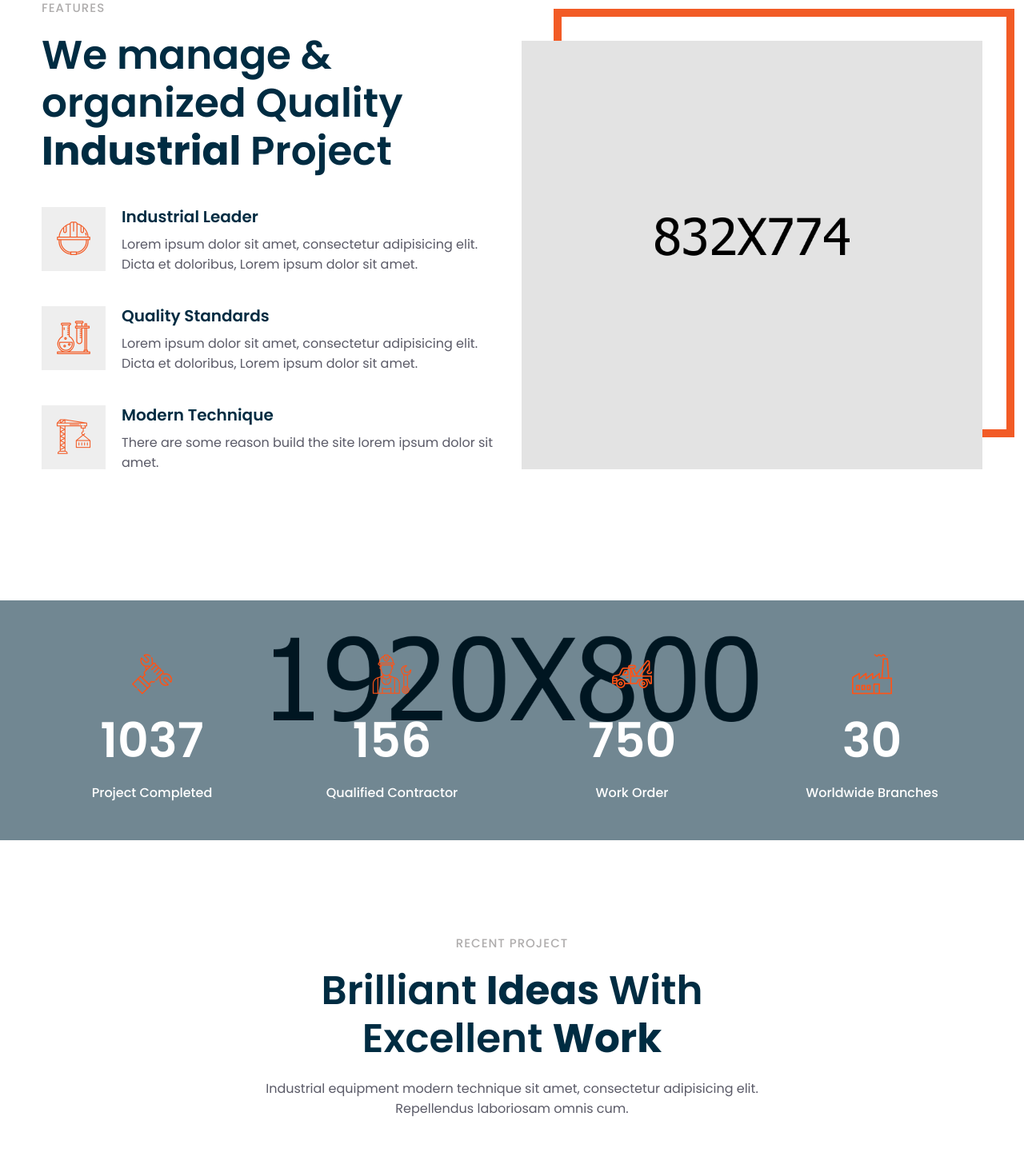
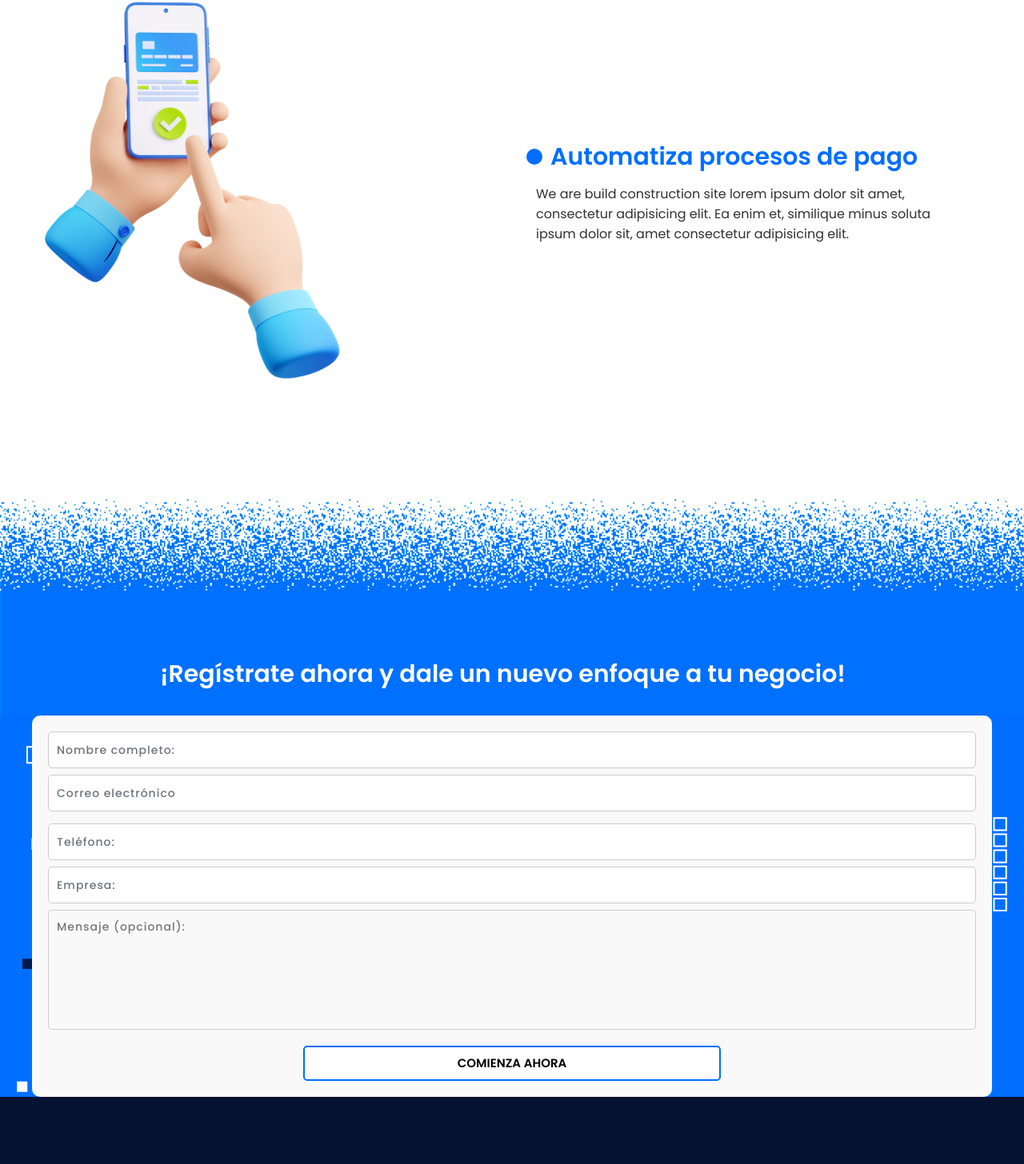
Before and after one commit to Jefferson0106/Smart-landing-T.J, a Vue app: page / in a window 1280 px wide. Shown: the part 2025-3481 px from the top of the page at 80% size. Built offline with nearby package versions, Linux system fonts and the light colour scheme.

Commit message:
fir 2 piso

```diff
--- a/public/assets/css/responsive.css
+++ b/public/assets/css/responsive.css
@@ -714,7 +714,7 @@
 	}
 
 	.achievement-area {
-		height: 950px;
+		height: 250px;
 	}
 
 	.single-counter-box {
--- a/public/assets/css/style.css
+++ b/public/assets/css/style.css
@@ -1408,11 +1408,10 @@ single-service-area.active {
 ============== */
 
 .achievement-area {
-	background-image: url(../img/achievement.jpg);
+	background-image: url(../img/pixelsbpix.png);
 	height: 300px;
 	background-size: cover;
 	background-position: center;
-	background-attachment: fixed;
 	display: -webkit-box;
 	display: -ms-flexbox;
 	display: flex;
@@ -1464,7 +1463,8 @@ single-service-area.active {
 ============== */
 
 .project-bg {
-	background-image: url(../img/project/project-1-1.jpg);
+	background-image: url(../img/ouxee.png);
+	background-color: #006fff;
 }
 
 .project-bg-2 {
--- a/src/components/about/AboutOne.vue
+++ b/src/components/about/AboutOne.vue
@@ -47,7 +47,7 @@
  @media (max-width: 767px) {
 	h1{
 	top: -60px;
-	left: -80px;
+	left: -10px;
 	margin: 60px;
 	text-align: center;
 	font-size: 19px;
@@ -55,12 +55,14 @@
 	color: #006fff;
 }
 .h2-titulo{
+	top: -190px;
 	left: -10px;
 	color: #006fff;
 	display: flex;
         align-items: center;
 		font-size: 18px;
 	margin: 1px;
+	white-space: nowrap;
 
 }
 .punto {
@@ -74,11 +76,19 @@
 		display: table-cell;
 	}
 	.imagen-cel{
-		width: 85%;
-		top: -190px;
+		left: 100px;
+		width: 50%;
+		top: -20px;
 		margin: 20px;
+		margin: 10px;
 		position: absolute;
 	}
+	p{
+	margin: 4px;
+	top: -190px;
+	left: 10px;
+	color: #313131;
+}
 
  }
 
--- a/src/components/counter/CounterOne.vue
+++ b/src/components/counter/CounterOne.vue
@@ -25,21 +25,32 @@ onUpdated(() => {
 
 <template>
     <div class="achievement-area">
- 		<div class="overlay-2"></div>
- 		<div class="container">
- 			<div class="row">
- 				<div class="col-lg-3 col-md-6 col-sm-6"
-				v-for="cn in counter.slice(0,4)" :key="cn.id"
-				>
- 					<div class="single-counter-box">
- 						<div class="fact-icon">
- 							<i :class="cn.icon"></i>
- 						</div>
- 						<p class="counter-number"><span>{{ cn.number }}</span></p>
- 						<h6>{{ cn.title }}</h6>
- 					</div>
- 				</div>
- 			</div>
- 		</div>
+ 		  <h2 class="title">¡Regístrate ahora y dale un nuevo enfoque a tu negocio!</h2>
  	</div>
 </template>
+
+<style scoped>
+
+
+@media (max-width: 767px) {
+	.title{
+	font-size: 18px;
+	position: absolute;
+  text-align: center;
+    top: 230px;
+    left: 10px;
+	color: #ffffff;
+
+}
+}
+@media (min-width: 768px) {
+.title{
+	font-size: 30px;
+	position: absolute;
+  text-align: center;
+    top: 230px;
+    left: 200px;
+	color: #ffffff;
+}
+}
+</style>
--- a/src/components/feature/FeatureOne.vue
+++ b/src/components/feature/FeatureOne.vue
@@ -15,32 +15,136 @@ onMounted(async () => {
 </script>
 
 <template>
-    <div class="feature-area section-padding">
+    <div class="about-area section-padding">
  		<div class="container">
- 			<div class="row">
+ 			<div class="row align-items-center">
  				<div class="col-lg-6 col-md-12 col-sm-12">
- 					<div class="section-title">
- 						<h6>Features</h6>
- 						<h2> We manage & organized Quality <b>Industrial</b> Project</h2>
- 					</div>
- 					<div class="single-feature-item"
-					v-for="feature in features.slice(0,3)" :key="feature.id"
-					>
- 						<div class="feature-icon">
- 							<i :class="feature.icon"></i>
+					<div class="about-img-wrap">
+                    <div class="image-one wow fadeInUp" data-wow-delay=".2s" style="visibility: visible; animation-delay: 0.2s; animation-name: fadeInUp;">
+                        <img class="imagen-cel" src="/assets/img/bank-card-mobile-phone-online-payment.jpg" alt="">
+                    </div>
+                    <div class="image-two wow fadeInUp" data-wow-delay=".4s" style="visibility: visible; animation-delay: 0.4s; animation-name: fadeInUp;">
+                        <!---img src="/assets/img/about/about-page-2.jpg" alt=""> --->
+                    </div>
+                </div>
+ 				</div>
+ 				<div class="col-lg-6 col-md-12 col-sm-12">
+ 					<div class="info-content-area">
+ 						<div class="section-title">
+ 							<!---h6>About Us</h6> --->
+ 							<h2 class="h2-titulo"><span class="punto"></span>Automatiza procesos de pago</h2>
  						</div>
- 						<div class="feature-content">
- 							<h5>{{ feature.title }}</h5>
- 							<p>{{ feature.content }}</p>
- 						</div>
+ 						<p>We are build construction site lorem ipsum dolor sit amet, consectetur adipisicing elit. Ea enim et, similique minus soluta ipsum dolor sit, amet consectetur adipisicing elit.</p>
+ 						<!---div class="about-list-item mt-30">
+							<p class="highlight">Since our launch in 1995, to deliver high value project.</p>
+							<p class="highlight">We always provide flexible & quality task. </p>
+							<p class="highlight">Uninque latest machinary used the industrial project.</p>
+						</div>
+
+ 						<div class="row founded">
+ 							<div class="col-lg-4 col-md-6 col-12">
+ 								<div class="years"><span>25</span>Year of Success</div>
+ 							</div>
+ 							<div class="col-lg-8 col-md-6 col-12">
+ 								<div class="text">Since we established in 1995 experience &amp; still a growing protfolio day by day!</div>
+ 							</div>
+ 						</div> --->
  					</div>
  				</div>
- 				<div class="col-lg-6 col-md-12 col-sm-12">
- 					<div class="feature-image">
- 						<img src="/assets/img/feature/feature.png" alt="">
- 					</div>
- 				</div>
+
  			</div>
  		</div>
  	</div>
 </template>
+
+
+<style scoped>
+ @media (max-width: 767px) {
+	h1{
+	top: -60px;
+	left: -10px;
+	margin: 60px;
+	text-align: center;
+	font-size: 19px;
+	white-space: nowrap;
+	color: #006fff;
+}
+.h2-titulo{
+	top: -80px;
+	left: -10px;
+	color: #006fff;
+	display: flex;
+        align-items: center;
+		font-size: 20px;
+	margin: 1px;
+	white-space: nowrap;
+
+
+}
+.punto {
+        width: 19px;
+        height: 15px;
+        background-color: #006fff;
+        border-radius: 50%;
+        margin-right: 10px;
+    }
+	.section-title h2 {
+		display: table-cell;
+	}
+	.imagen-cel{
+		top: -50px;
+		left: 60px;
+		width: 30%;
+		top: 90px;
+		margin: 20px;
+		margin: 60px;
+		position: absolute;
+	}
+	p{
+	margin: 1px;
+	top: -70px;
+	left: 10px;
+	color: #313131;
+}
+
+ }
+
+
+ @media (min-width: 768px) {
+h1{
+	top: -60px;
+	left: -30px;
+	margin: 60px;
+	text-align: center;
+	font-size: 45px;
+	color: #006fff;
+}
+.h2-titulo{
+	left: -90px;
+	color: #006fff;
+	display: flex;
+        align-items: center;
+		font-size: 30px;
+	margin: 1px;
+	white-space: nowrap;
+}
+.punto {
+        width: 20px;
+        height: 20px;
+        background-color: #006fff;
+        border-radius: 50%;
+        margin-right: 10px;
+    }
+	.section-title h2 {
+		display: inline;
+	}
+	.imagen-cel{
+		width: 65%;
+	}
+p{
+	margin: 4px;
+	left: -46px;
+	color: #313131;
+}
+ }
+</style>
--- a/src/components/heroarea/HeroOne.vue
+++ b/src/components/heroarea/HeroOne.vue
@@ -118,8 +118,8 @@ onMounted(() => {
 .robot-registro{
 	width: 55%;
     position: absolute;
-    top: -120px;
-    left: 60px;
+    top: -150px;
+    left: 80px;
 }
 }
 
--- a/src/components/project/ProjectOne.vue
+++ b/src/components/project/ProjectOne.vue
@@ -13,35 +13,71 @@ onMounted(async () => {
 </script>
 
 <template>
-    <div class="project-area section-padding">
- 		<div class="container">
- 			<div class="offset-lg-2 col-lg-8 text-center">
- 				<div class="section-title">
- 					<h6>Recent Project</h6>
- 					<h2>Brilliant <b>Ideas</b> With
- 						<br>Excellent <b>Work </b></h2>
- 					<p>Industrial equipment modern technique sit amet, consectetur adipisicing elit. <br> Repellendus laboriosam omnis cum.</p>
- 				</div>
- 			</div>
- 			<div class="row mt-60">
- 				<div class="col-lg-4 col-md-6 col-12"
-				 v-for="(project, i) in projects" :key="project.id"
-				>
- 					<div class="single-project-item bg-cover"
-					 :class="i === 0 ? 'project-bg' : `project-bg-${i + 1}`"
-					>
- 						<div class="project-inner">
- 							<router-link :to="{name:'project-details'}" class="project-icon">
- 								<i class="las la-plus"></i>
- 							</router-link>
- 							<div class="hover-info">
- 								<h6>{{ project.tag }}</h6>
- 								<h4>{{ project.title }}</h4>
- 							</div>
- 						</div>
- 					</div>
- 				</div>
- 			</div>
- 		</div>
- 	</div>
-</template>
+	<div class="project-bg">
+	 <div class="container">
+	 <form action="procesar_registro.php" method="post">
+			 <input type="text" class="form-control mb-2" id="inlineFormInput" placeholder="Nombre completo:" required>
+			 <input type="text" class="form-control" id="inlineFormInputGroup" placeholder="Correo electrónico" required>
+			 <input type="text" class="form-control mb-2" id="inlineFormInput" placeholder="Teléfono:" required>
+			 <input type="text" class="form-control mb-2" id="inlineFormInput" placeholder="Empresa:" required>
+			 <textarea id="mensaje" name="mensaje" rows="4" placeholder="Mensaje (opcional):"></textarea>
+
+			 <button type="submit">COMIENZA AHORA</button>
+		 </form>
+ </div>
+	</div>
+ </template>
+
+ <style scoped>
+
+ @media (max-width: 767px) {
+	 .container {
+			 max-width: 10px; /* Ajusta el ancho máximo según tus preferencias */
+			 margin: 0 auto;
+			 padding: 20px;
+			 background-color: #f9f9f9;
+			 border-radius: 10px;
+		 }
+		 input, textarea, button {
+			 width: 100%;
+			 padding: 50px;
+			 color: #000;
+			 margin-bottom: 15px;
+			 border: 1px solid #ccc;
+			 border-radius: 5px;
+		 }
+		 button {
+			 background-color: #007BFF;
+			 color: #fff;
+			 cursor: pointer;
+		 }
+ }
+
+
+
+   .container {
+			 max-width: 1200px; /* Ajusta el ancho máximo según tus preferencias */
+			 margin: 0 auto;
+			 padding: 20px;
+			 background-color: #f9f9f9;
+			 border-radius: 10px;
+		 }
+		 input, textarea, button {
+			 width: 100%;
+			 padding: 10px;
+			 color: #000;
+			 margin-bottom: 15px;
+			 border: 1px solid #ccc;
+			 border-radius: 5px;
+		 }
+		 button {
+			 text-align: center;
+			 width:45% ;
+			 background-color: #fff;
+			 color: #000;
+			 cursor: pointer;
+			 display: block;
+			 margin: 0 auto;
+			 border: 2px solid #006fff; /* Borde azul de 2px */
+		 }
+ </style>
--- a/src/components/services/ServicesOne.vue
+++ b/src/components/services/ServicesOne.vue
@@ -133,8 +133,9 @@ onUpdated(() => {
 		display: table-cell;
 	}
 	.imagen-cel{
-		width: 85%;
-		top: 10px;
+		width: 65%;
+		left: 30px;
+		top: -59px;
 		margin: 20px;
 		position: absolute;
 	}
--- a/src/views/HomeOne.vue
+++ b/src/views/HomeOne.vue
@@ -15,11 +15,12 @@ TestimonialOne, ChooseOne, BlogOne, CTAOne, } from "../components";
 
     <ServicesOne/>
     <FeatureOne/>
+
     <CounterOne/>
     <ProjectOne/>
-    <TestimonialOne/>
-    <ChooseOne/>
+    <!--TestimonialOne/> ---->
+    <!----ChooseOne/>
     <BlogOne/>
-    <CTAOne/>
+    <CTAOne/> --->
 
 </template>
```
Also changed, not shown: src/components/testimonial/TestimonialOne.vue (+66 -73 lines).
